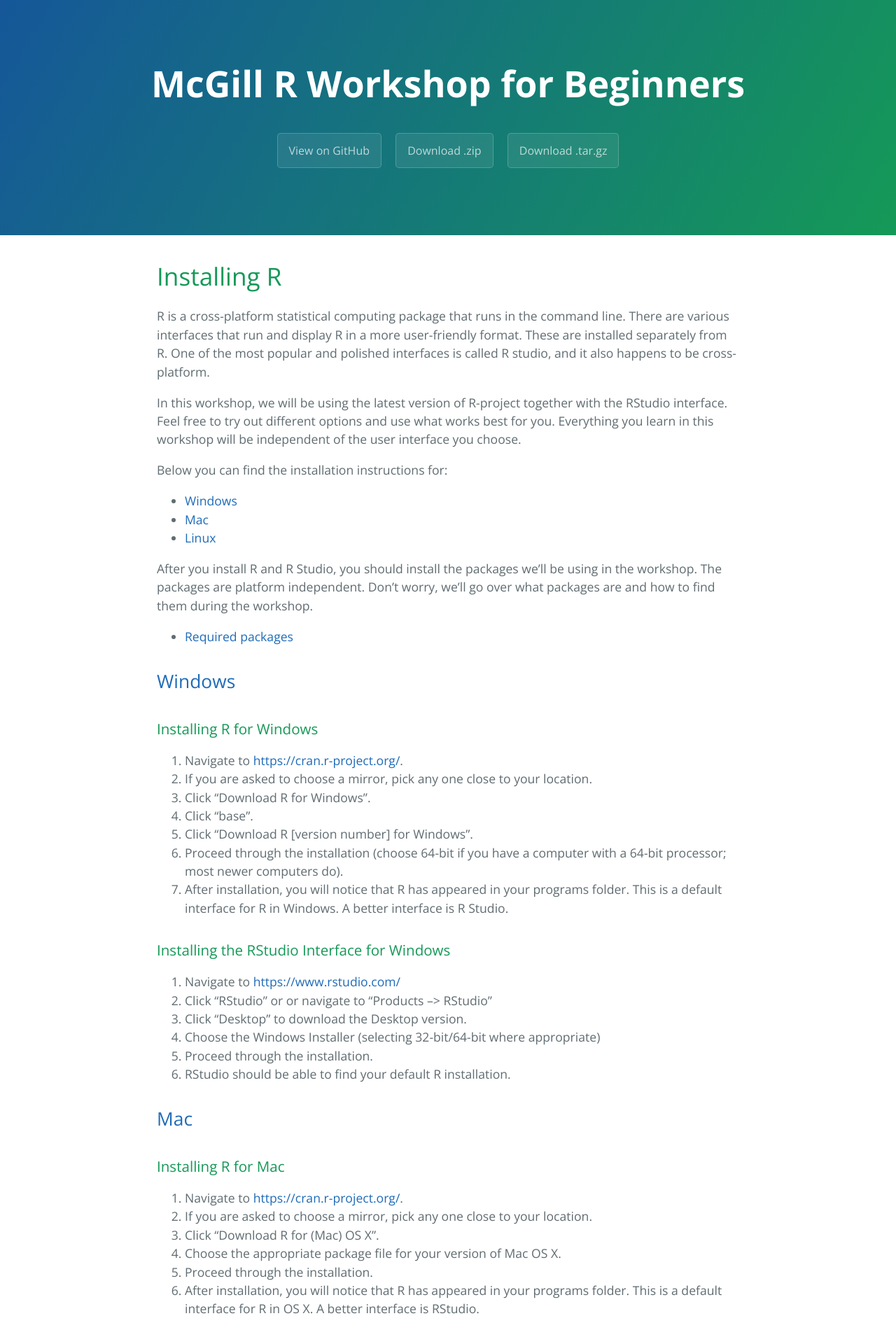
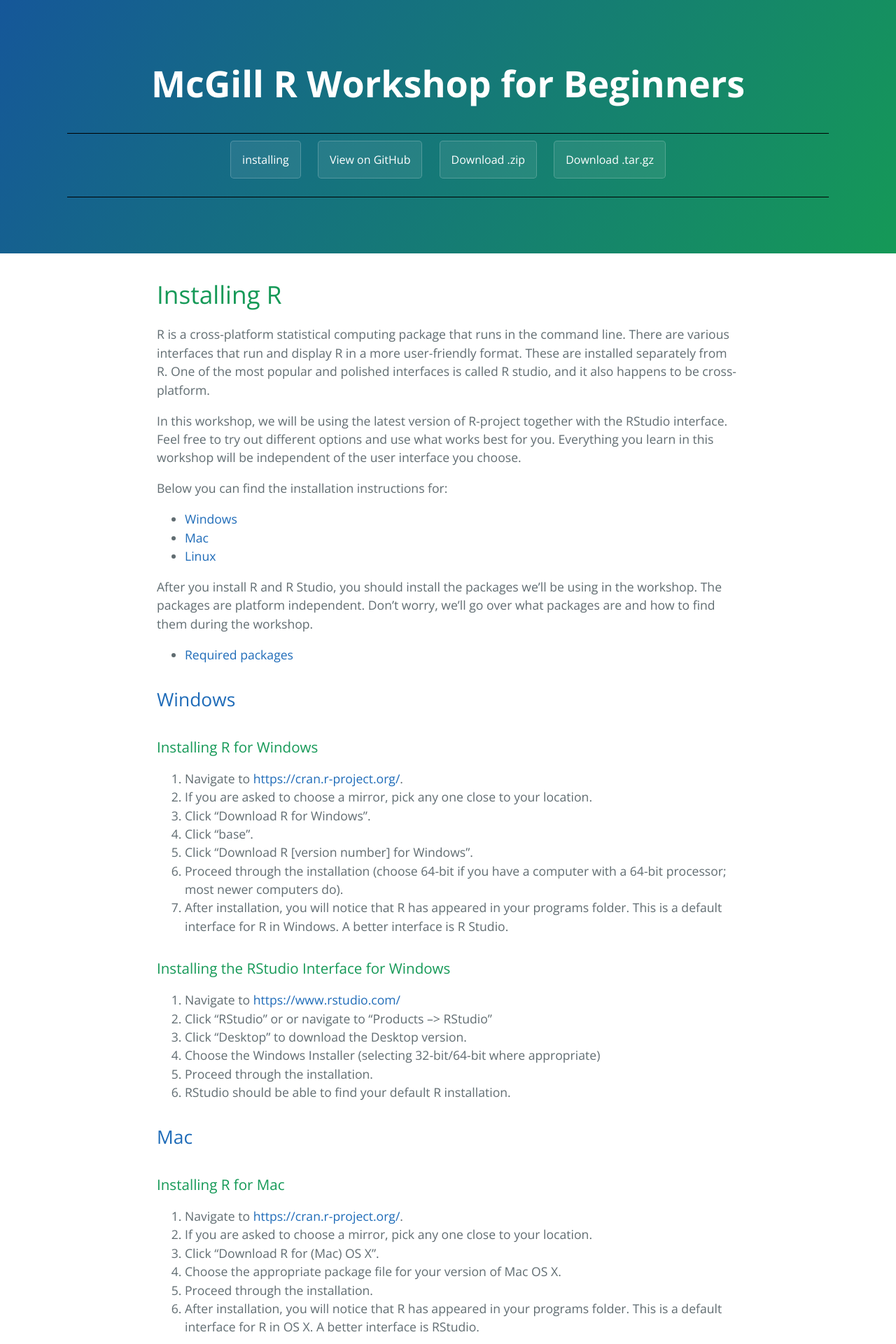
Before and after one commit to jasongullifer/rworkshop, a Jekyll site: the page built from docs/install.md, in a window 1280 px wide. Shown: the top 1920 px of the page at 70% size. Built offline with Jekyll 4.4.1, drawn with Linux system fonts in a browser that asks for light colours.

Commit message:
adding  navbar

```diff
--- a/docs/_includes/header.html
+++ b/docs/_includes/header.html
@@ -1,27 +1,24 @@
-<header class="site-header">
+<h1 class="project-name">{{ site.title }}</h1>
+      <h2 class="project-tagline"></h2>
 
-  <div class="wrapper">
 
-    <a class="site-title" href="{{ site.baseurl }}/">{{ site.title }}</a>
 
-    <nav class="site-nav">
-      <a href="#" class="menu-icon">
-        <svg viewBox="0 0 18 15">
-          <path fill="#424242" d="M18,1.484c0,0.82-0.665,1.484-1.484,1.484H1.484C0.665,2.969,0,2.304,0,1.484l0,0C0,0.665,0.665,0,1.484,0 h15.031C17.335,0,18,0.665,18,1.484L18,1.484z"/>
-          <path fill="#424242" d="M18,7.516C18,8.335,17.335,9,16.516,9H1.484C0.665,9,0,8.335,0,7.516l0,0c0-0.82,0.665-1.484,1.484-1.484 h15.031C17.335,6.031,18,6.696,18,7.516L18,7.516z"/>
-          <path fill="#424242" d="M18,13.516C18,14.335,17.335,15,16.516,15H1.484C0.665,15,0,14.335,0,13.516l0,0 c0-0.82,0.665-1.484,1.484-1.484h15.031C17.335,12.031,18,12.696,18,13.516L18,13.516z"/>
-        </svg>
-      </a>
 
-      <div class="trigger">
-        {% for my_page in site.pages %}
-          {% if my_page.title %}
-          <a class="page-link" href="{{ my_page.url | prepend: site.baseurl }}">{{ my_page.title }}</a>
-          {% endif %}
-        {% endfor %}
-      </div>
-    </nav>
 
-  </div>
-
-</header>
+<nav class="main-nav">
+  <ul>
+    {% assign navigation_pages = site.html_pages | sort: 'navigation_weight' %}
+    {% for p in navigation_pages %}
+      {% if p.navigation_weight %}
+        <li>
+          <a class="btn" href="{{ p.url }}" {% if p.url == page.url %}class="active"{% endif %}>
+            {{ p.title }}
+          </a>
+        </li>
+      {% endif %}
+	{% endfor %}
+    <li><a href="https://github.com/jasongullifer/rworkshop" class="btn">View on GitHub</a></li>
+    <li><a href="https://github.com/jasongullifer/rworkshop/zipball/master" class="btn">Download .zip</a></li>
+    <li><a href="https://github.com/jasongullifer/rworkshop/tarball/master" class="btn">Download .tar.gz</a></li>
+  </ul>
+</nav>
--- a/docs/_layouts/default.html
+++ b/docs/_layouts/default.html
@@ -10,12 +10,13 @@
     <link rel="stylesheet" type="text/css" href="stylesheets/github-light.css" media="screen">
   </head>
   <body>
+
+
+
     <section class="page-header">
-      <h1 class="project-name">{{ site.title }}</h1>
-      <h2 class="project-tagline"></h2>
-      <a href="https://github.com/jasongullifer/rworkshop" class="btn">View on GitHub</a>
-      <a href="https://github.com/jasongullifer/rworkshop/zipball/master" class="btn">Download .zip</a>
-      <a href="https://github.com/jasongullifer/rworkshop/tarball/master" class="btn">Download .tar.gz</a>
+
+      {% include header.html %}
+
     </section>
 
     <section class="main-content">
--- a/docs/stylesheets/stylesheet.css
+++ b/docs/stylesheets/stylesheet.css
@@ -1,3 +1,4 @@
+
 * {
   box-sizing: border-box; }
 
@@ -6,8 +7,7 @@
   margin: 0;
   font-family: "Open Sans", "Helvetica Neue", Helvetica, Arial, sans-serif;
   font-size: 16px;
-  line-height: 1.5;
-  color: #606c71; }
+  line-height: 1.5;  color: #606c71; }
 
 a {
   color: #1e6bb8;
@@ -52,6 +52,44 @@
     .btn + .btn {
       margin-top: 1rem;
       margin-left: 0; } }
+
+.main-nav{
+    border:1px solid black;
+    border-width:1px 0;
+    list-style:none;
+    margin:0;
+    padding:0;
+    text-align:center;
+}
+
+.main-nav a{
+    color: #fff;
+    display: block;
+    text-align: center;
+    padding: 14px 16px;
+    text-decoration: none;
+}
+
+.main-nav a.active {
+  color: #FFE000;
+}
+
+
+.main-nav ul {
+    list-style-type: none;
+    margin: 0;
+    padding: 0;
+    overflow: hidden;
+}
+
+.main-nav li {
+    display:inline-block;
+    padding:10px    ;}
+
+.main-nav li a:hover {
+    background-color: #fff;
+    color: black;
+}
 
 .page-header {
   color: #fff;
```
Also changed, not shown: other parts of docs/_layouts/default.html (+1 -1 lines), docs/_includes/head.html (deleted, +0 -12 lines), docs/install.md (+1 -0 lines).
